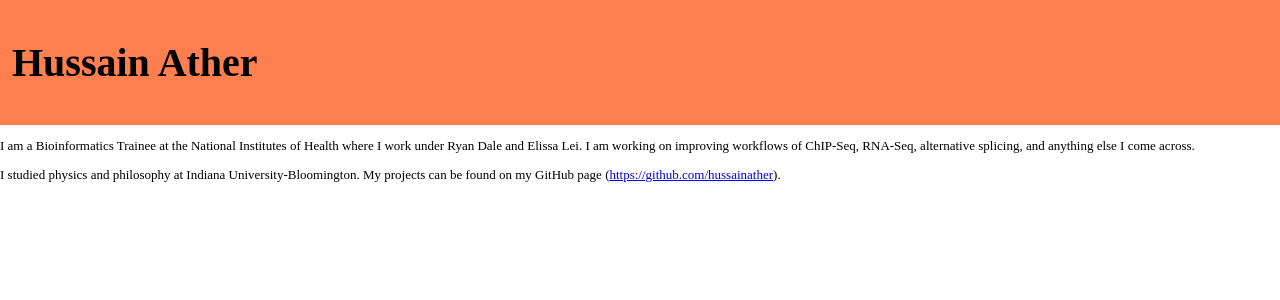
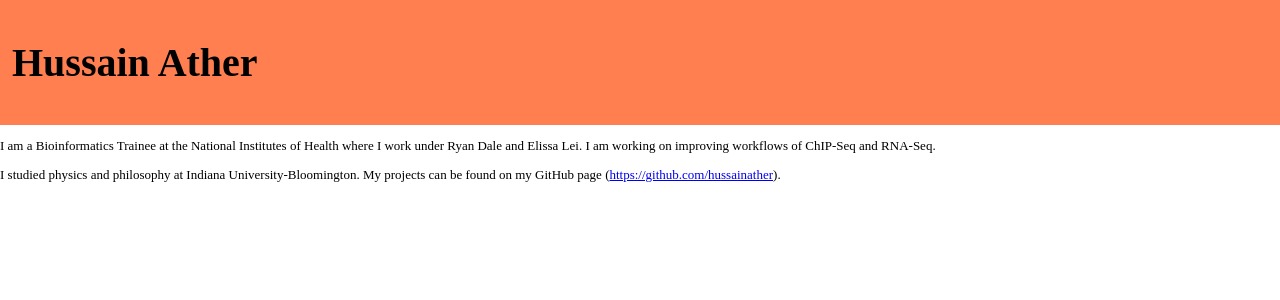
Before and after one commit to HussainAther/shussainather.github.io, a Jekyll site: the page index.html, which Jekyll copies as it is, in a window 1280 px wide. Shown: the top 300 px of the page. Built offline with Jekyll 4.4.1, drawn with Linux system fonts in a browser that asks for light colours.

Commit message:
more precise description

```diff
--- a/index.html
+++ b/index.html
@@ -8,7 +8,7 @@
     <header>
       <h1 class="title">Hussain Ather</h1>
     </header>
-      <p> I am a Bioinformatics Trainee at the National Institutes of Health where I work under Ryan Dale and Elissa Lei. I am working on improving workflows of ChIP-Seq, RNA-Seq, alternative splicing, and anything else I come across. </p>
+      <p> I am a Bioinformatics Trainee at the National Institutes of Health where I work under Ryan Dale and Elissa Lei. I am working on improving workflows of ChIP-Seq and RNA-Seq. </p>
       <p> I studied physics and philosophy at Indiana University-Bloomington. My projects can be found on my GitHub page (<a href="https://github.com/hussainather">https://github.com/hussainather</a>).</p>
   </body>
 
```
